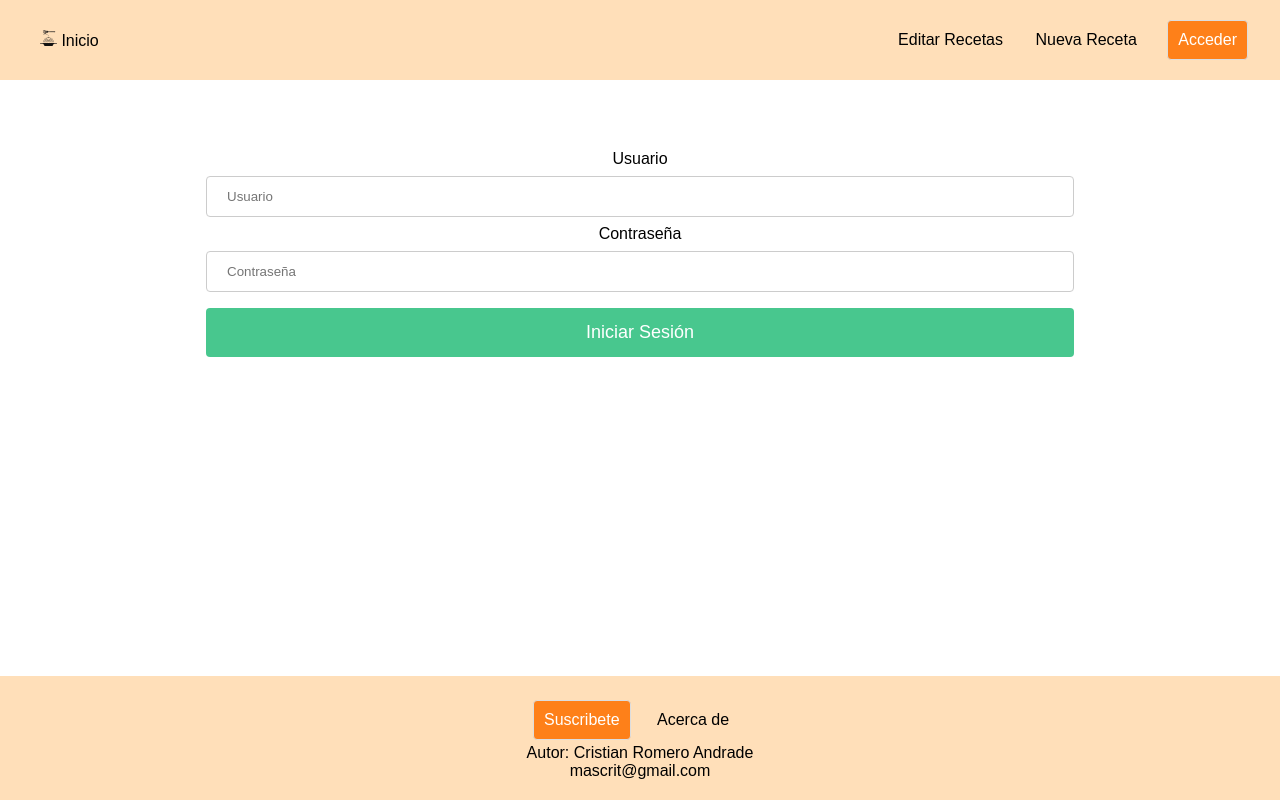
After one commit to tysyak/Proyecto_negocios_2022, a PHP site: page /login in a window 1280 px wide. The commit adds this page. Run offline with PHP 8.4, Linux system fonts and the light colour scheme; some web fonts are replaced.

Commit message:
Majeo de multi-sesion simple

```diff
--- a/recetario/assets/css/app.css
+++ b/recetario/assets/css/app.css
@@ -1,12 +1,45 @@
+@font-face {
+    font-family: 'Comfortaa';
+    src: url('/recetario/assets/vendor/Comfortaa/static/Comfortaa-Regular.ttf') format('truetype'); /* IE9 Compat Modes */
+}
+
 *{
     margin:0;
 }
 
-html { font-size: 22px; }
+main{
+    flex: 1;
+    padding: 20px;
+}
+
+html {
+    height: 100%;
+}
 
 body {
-    margin: 0;
-    font-family: 'Lato', sans-serif;
+    font-family: 'Comfortaa', sans-serif;
+    text-align: center;
+    height: 100%;
+    display: flex;
+    flex-direction: column;
+    min-height: 100%;
+}
+
+footer {
+    padding: 20px;
+    background-color: #FFDFB9;
+}
+
+footer a {
+    color: inherit;
+    text-decoration: none;
+}
+
+footer .heart {
+    color: #DC143C;
+}
+
+header {
     text-align: center;
 }
 
@@ -28,9 +61,6 @@ hr {
     justify-content: space-between;
     transition: top 500ms ease-in-out;
 }
-* {
-    margin: 0;
-}
 
 /*Properties for Nav-bar*/
 nav{
@@ -42,13 +72,14 @@ nav{
     padding:0 20px;
     background: #FFDFB9;
 }
+
 .nav-sub{
-    display:flex;
     justify-content:space-between;
 }
 .list-item {
-    padding:10px;
+    padding: 10px 10px; display:inline-block;
     list-style:none;
+    vertical-align: middle;
 }
 .nav-link{
     color:black;
@@ -80,10 +111,7 @@ nav{
     background-color: sandybrown;
     transition: 0.4s;
 }
-@media only screen and (max-width:768px){
-    *{
-        overflow:hidden;
-    }
+@media only screen and (max-width:668px){
     .nav-sub{
         position:absolute;
         top:10vh;
@@ -125,24 +153,6 @@ section p {
     line-height: 140%;
 }
 
-footer {
-    padding: 1.0em;
-    text-align: center;
-    background-color: #FFDFB9;
-}
-
-footer a {
-    color: inherit;
-    text-decoration: none;
-}
-
-footer .heart {
-    color: #DC143C;
-}
-
-header {
-    text-align: center;
-}
 /* Cards */
 
 .card {
@@ -162,9 +172,7 @@ header {
 }
 
 .card-about {
-    box-shadow: 0 4px 8px 0 rgba(0,0,0,0.2);
     margin: 50px auto;
-    width:auto;
     transition: .25s ease;
     text-align: center;
 }
@@ -253,17 +261,46 @@ select option{
 }
 
 /* forms */
-input[type="text"] {
-    border: 1px solid #f7cd99;
-    font-size: 16px;
-    padding: 5px;
-    width: 30%;
-}
-
 textarea{
     border: 1px solid #f7cd99;
     font-size: 16px;
     padding: 5px;
+}
+
+input[type=text], select {
+    width: 70%;
+    padding: 12px 20px;
+    margin: 8px 0;
+    display: inline-block;
+    border: 1px solid #ccc;
+    border-radius: 4px;
+    box-sizing: border-box;
+}
+
+input[type=password], select {
+    width: 70%;
+    padding: 12px 20px;
+    margin: 8px 0;
+    display: inline-block;
+    border: 1px solid #ccc;
+    border-radius: 4px;
+    box-sizing: border-box;
+}
+
+input[type=submit] {
+    width: 70%;
+    background-color: #48c78e;
+    color: white;
+    padding: 14px 20px;
+    margin: 8px 0;
+    border: none;
+    border-radius: 4px;
+    cursor: pointer;
+    font-size: large;
+}
+
+input[type=submit]:hover {
+    background-color: #48c78e;
 }
 
 /* Read more button */
--- /dev/null
+++ b/recetario/view/login.view.php
@@ -0,0 +1,12 @@
+<div class="card-about">
+    <form method="post" action="/api/session/login">
+
+        <label for="username">Usuario</label><br>
+        <input type="text" id="username" name="username" placeholder="Usuario">
+        <br>
+        <label for="password" >Contraseña</label><br>
+        <input type="password" id="password" name="password" placeholder="Contraseña">
+        <br>
+        <input type="submit" value="Iniciar Sesión">
+    </form>
+</div>
--- /dev/null
+++ b/recetario/view/logout.view.php
@@ -0,0 +1,4 @@
+<h1>Cerraste sesión</h1>
+<p>Nos vemos pronto...</p>
+<img src="/recetario/assets/img/bye.png" alt="bye_img">
+<meta http-equiv="refresh" content="5; url='/'"/>
--- a/recetario/view/panel.view.php
+++ b/recetario/view/panel.view.php
@@ -56,7 +56,11 @@ function val_path($path): string
             <ul class="nav-sub">
                 <li class="list-item"><a class="links" href="<?= val_path('/receta/editar') ?>">Editar Recetas</a></li>
                 <li class="list-item"><a class="links" href="<?= val_path('/receta/nueva') ?>">Nueva Receta</a></li>
-                <li class="list-item"><a class="badge links" href="<?= val_path('/login') ?>" style="float: right;">Acceder</a></li>
+                <?php if (isset($_SESSION['username'])): ?>
+                    <li class="list-item"><a class="badge links btn-danger" href="<?= val_path('/logout') ?>" style="float: right;">Cerrar Sesión</a></li>
+                <?php else: ?>
+                    <li class="list-item"><a class="badge links" href="<?= val_path('/login') ?>" style="float: right;">Acceder</a></li>
+                <?php endif; ?>
             </ul>
 
         </nav>
@@ -84,7 +88,12 @@ function val_path($path): string
 <script src="/recetario/assets/js/app.js" type="application/javascript"></script>
 <?php if ($_SERVER['REQUEST_URI'] == '/'): ?>
     <script type="application/javascript">
-        listar_receta();
+        window.onload = () => {
+            mostrar_modal('Esperando las recetas',
+                'Cargando','');
+            listar_receta();
+            ocultar_modal();
+        }
     </script>
 <?php endif; ?>
 </html>
--- a/route.php
+++ b/route.php
@@ -1,6 +1,7 @@
 <?php
 use Model\Router;
 use Controller\RecetaController;
+use Controller\UsuarioController;
 
 $router = new Router();
 
@@ -22,6 +23,14 @@ $router->get('/subscripcion', function () use ($router) {
     $router->render('subscripcion');
 });
 
+$router->get('/login', function () use ($router) {
+    if (!isset($_SESSION['username'])) {
+        $router->render('/login');
+    } else {
+        $router->render('/');
+    }
+});
+
 $router->add_not_found_handler(function () use ($router) {
     $router->render('404');
 });
@@ -29,11 +38,20 @@ $router->add_not_found_handler(function () use ($router) {
 $router->get('/receta/editar', function () use ($router){
     $datos = RecetaController::get_receta();
 
-    $router->render('form_edit_recipe', (array)$datos);
+    $router->render('form_edit_recipe', $datos);
 });
 
 $router->get('/receta/nueva', function () use ($router){
     $router->render('form_new_recipe');
+});
+
+
+$router->get('/logout', function () use ($router) {
+    unset($_SESSION['username']);
+    unset($_SESSION['password']);
+    $router->render('logout');
+
+
 });
 
 // Rutas exclusivas para JSON -----------------------------
@@ -70,4 +88,10 @@ $router->post('/api/receta/editar', function ($params) {
         ::update_receta($id_receta,$titulo,$pasos,$materiales,$image, $borrar_imagen);
 });
 
+$router->post('/api/session/login', function ($params) {
+    $username = $params['username'];
+    $password = $params['password'];
+    UsuarioController::begin_session($username, $password);
+});
+
 $router->run();
```
Also changed, not shown: recetario/Controller/UsuarioController.php (added, +29 -0 lines), recetario/Model/Usuario.class.php (+17 -0 lines), recetario/assets/js/app.js (+28 -11 lines), recetario/assets/img/bye.png (added).
